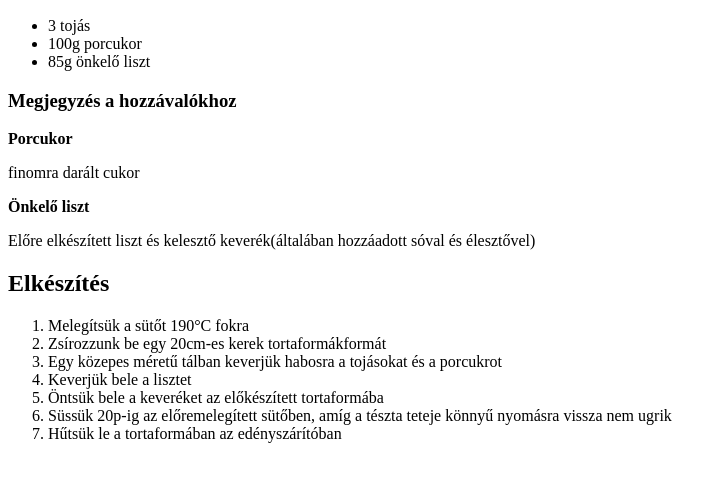
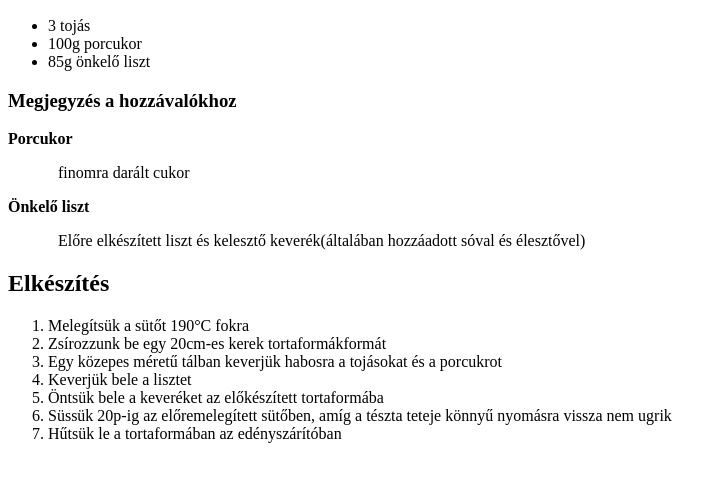
Before and after one commit to gergopocsai/lista, a plain HTML site: page index.html in a window 1280 px wide. Shown: the part 110-592 px from the top of the page, without its empty margins (0-725 px from the left). Drawn offline with Linux system fonts and the light colour scheme.

Commit message:
Update index.html

```diff
--- a/index.html
+++ b/index.html
@@ -18,9 +18,9 @@
     </ul>
     <h3>Megjegyzés a hozzávalókhoz</h3>
     <b>Porcukor</b>
-    <p>finomra darált cukor</p>
+    <p style="margin-left:50px ;">finomra darált cukor</p>
     <b>Önkelő liszt</b>
-    <p>Előre elkészített liszt és kelesztő keverék(általában hozzáadott sóval és élesztővel)</p>
+    <p style="margin-left:50px ;">Előre elkészített liszt és kelesztő keverék(általában hozzáadott sóval és élesztővel)</p>
 
     <h2>Elkészítés</h2>
     <ol>
```
